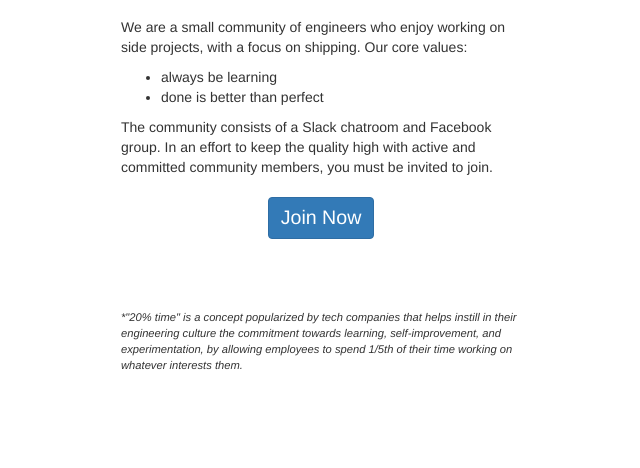
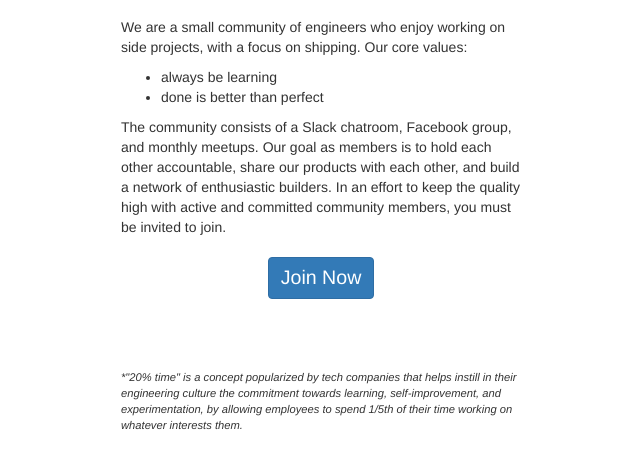
Before and after one commit to lambtron/20percent.club, a website: page client/index.html in a window 1280 px wide. Shown: the part 328-796 px from the top of the page, without its empty margins (319-959 px from the left). Drawn offline with nearby package versions, Linux system fonts and the light colour scheme.

Commit message:
updated client/index.html

```diff
--- a/client/index.html
+++ b/client/index.html
@@ -21,7 +21,7 @@
         <li>done is better than perfect</li>
       </ul>
       <p>
-        The community consists of a Slack chatroom and Facebook group. In an effort to keep the quality high with active and committed community members, you must be invited to join.
+        The community consists of a Slack chatroom, Facebook group, and monthly meetups. Our goal as members is to hold each other accountable, share our products with each other, and build a network of enthusiastic builders. In an effort to keep the quality high with active and committed community members, you must be invited to join.
       </p>
     </div>
     <div class="row" style="margin-top: 10px; margin-bottom: 10px; text-align: center">
```
